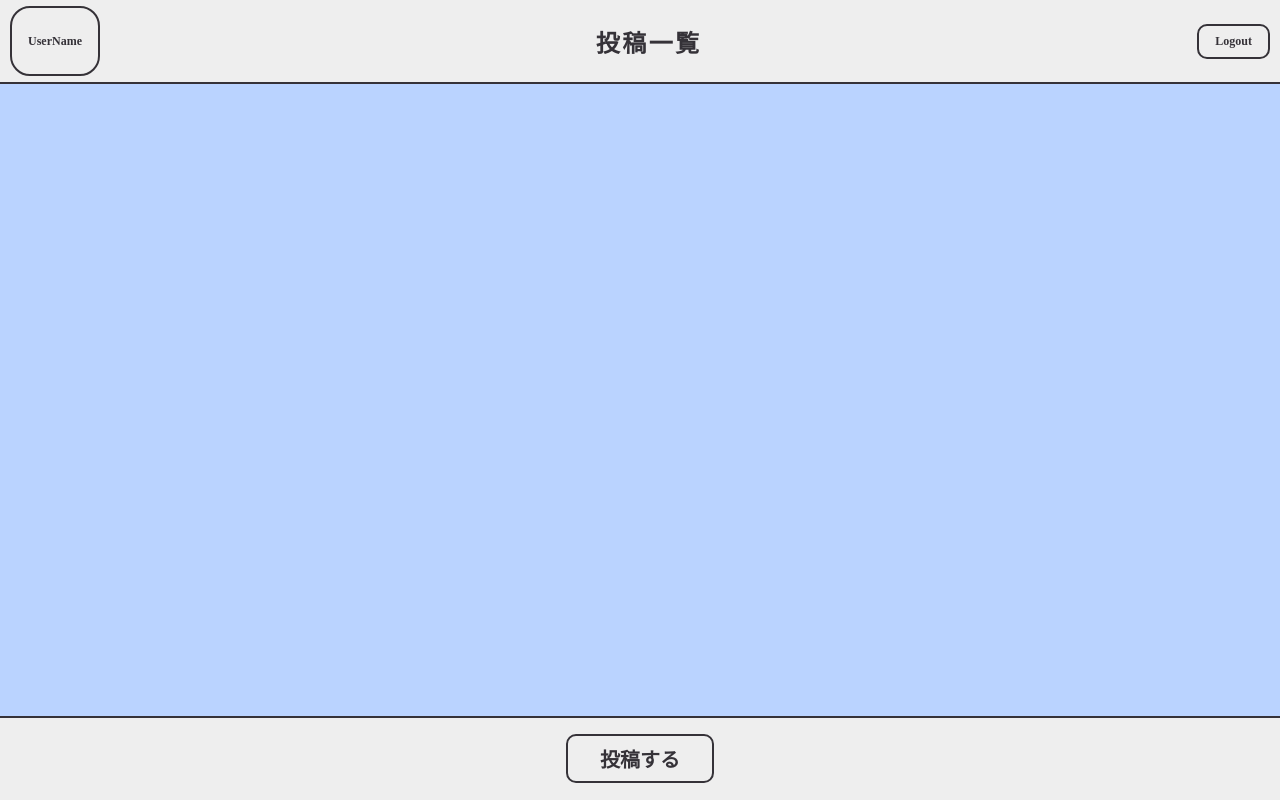
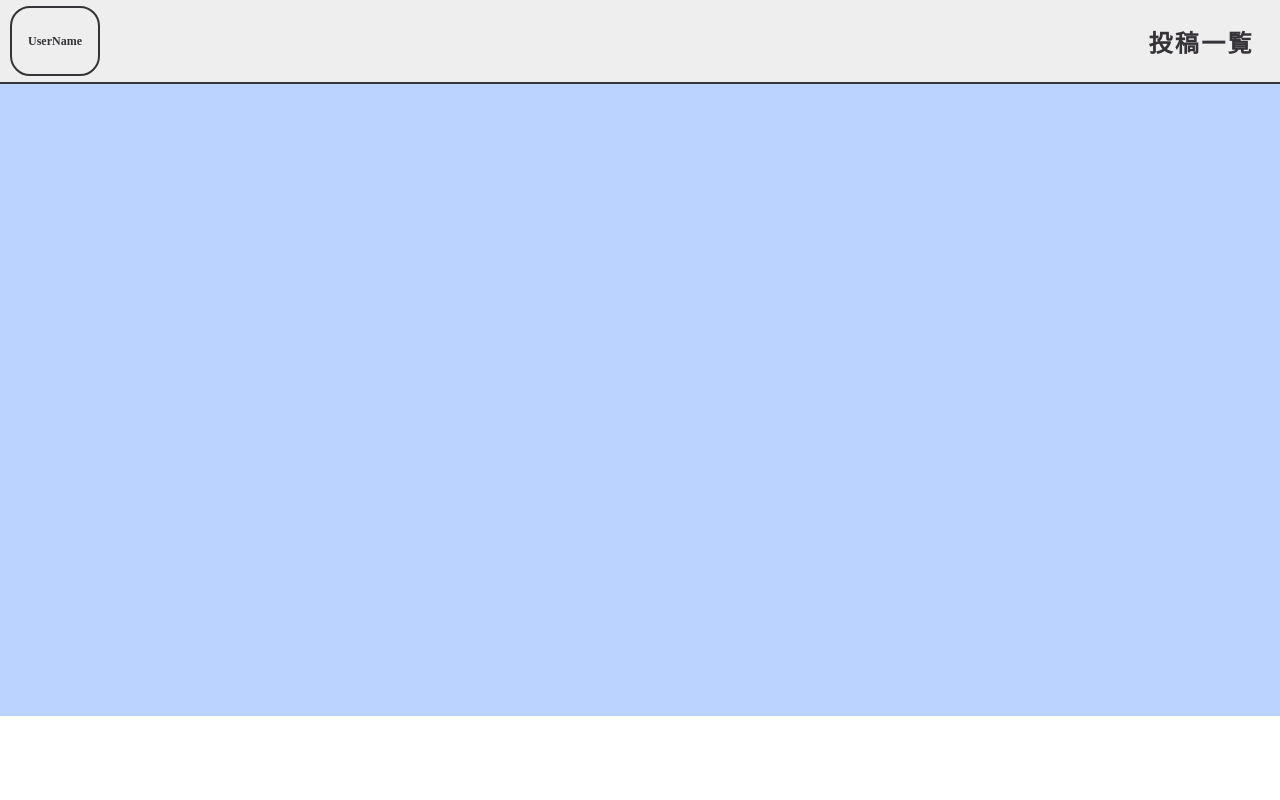
Before and after one commit to shion0224/2023-summer-g, a plain HTML site: page public/index.html in a window 1280 px wide. Drawn offline with Linux system fonts and the light colour scheme.

Commit message:
ログアウトボタン・ホームボタンの削除

```diff
--- a/public/index.html
+++ b/public/index.html
@@ -8,7 +8,6 @@
 	<header>
 		<div id="user-circle" class="user-circle" onclick="location.href='profile.html'">UserName</div>
 		<div class="title">投稿一覧</div>
-		<button id="logout-button">Logout</button>
 	</header>
 
 	<main>
@@ -17,14 +16,7 @@
 		</div>
 	</main>
 
-	<footer>
-		<button onclick="location.href='post.html'" class="submit">
-			投稿する
-		</button>
-	</footer>
-
 	<script type="module" src="./index.js"></script>
-	<script type="module" src="./logout.js"></script>
 
 </body>
 
```
